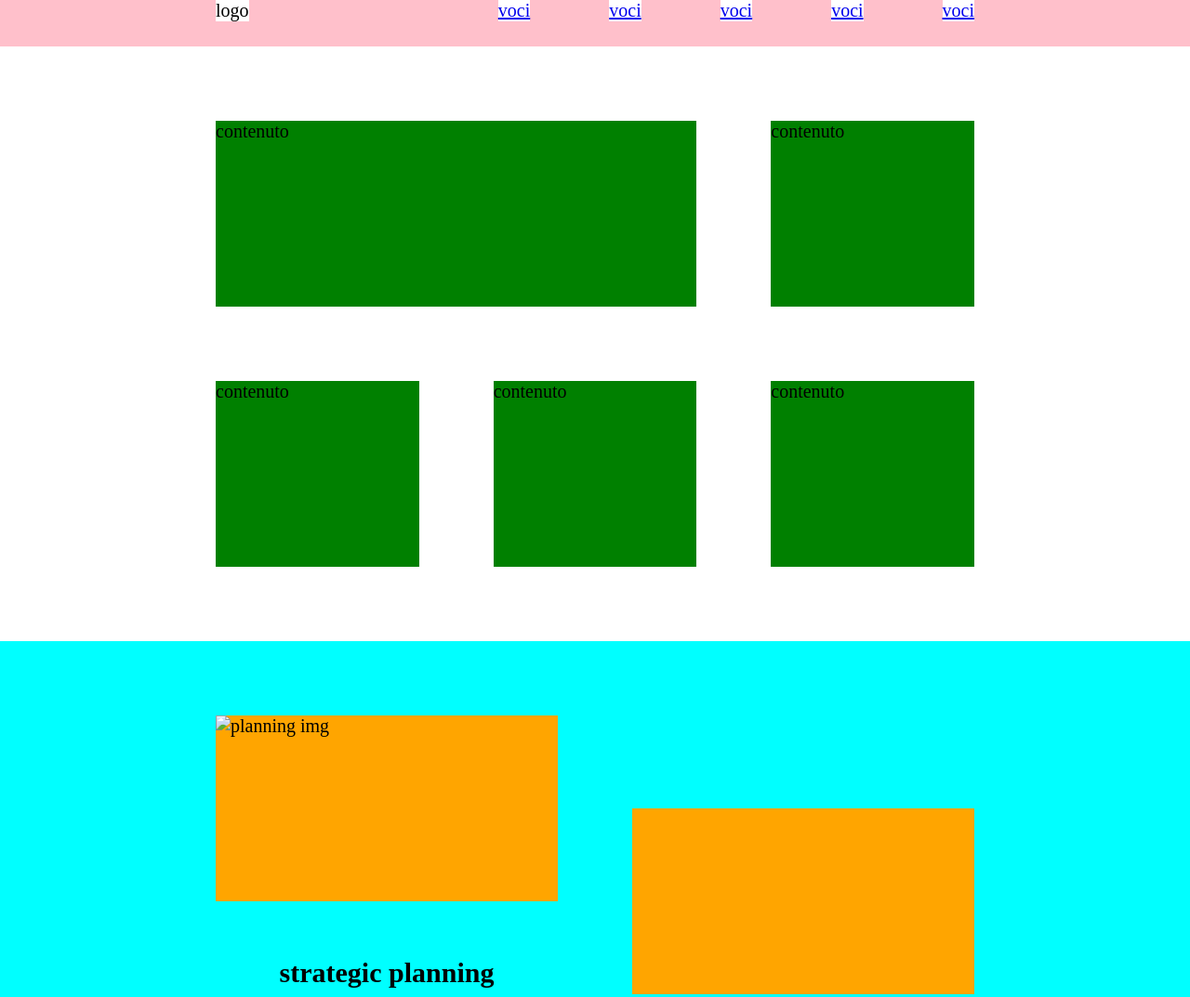
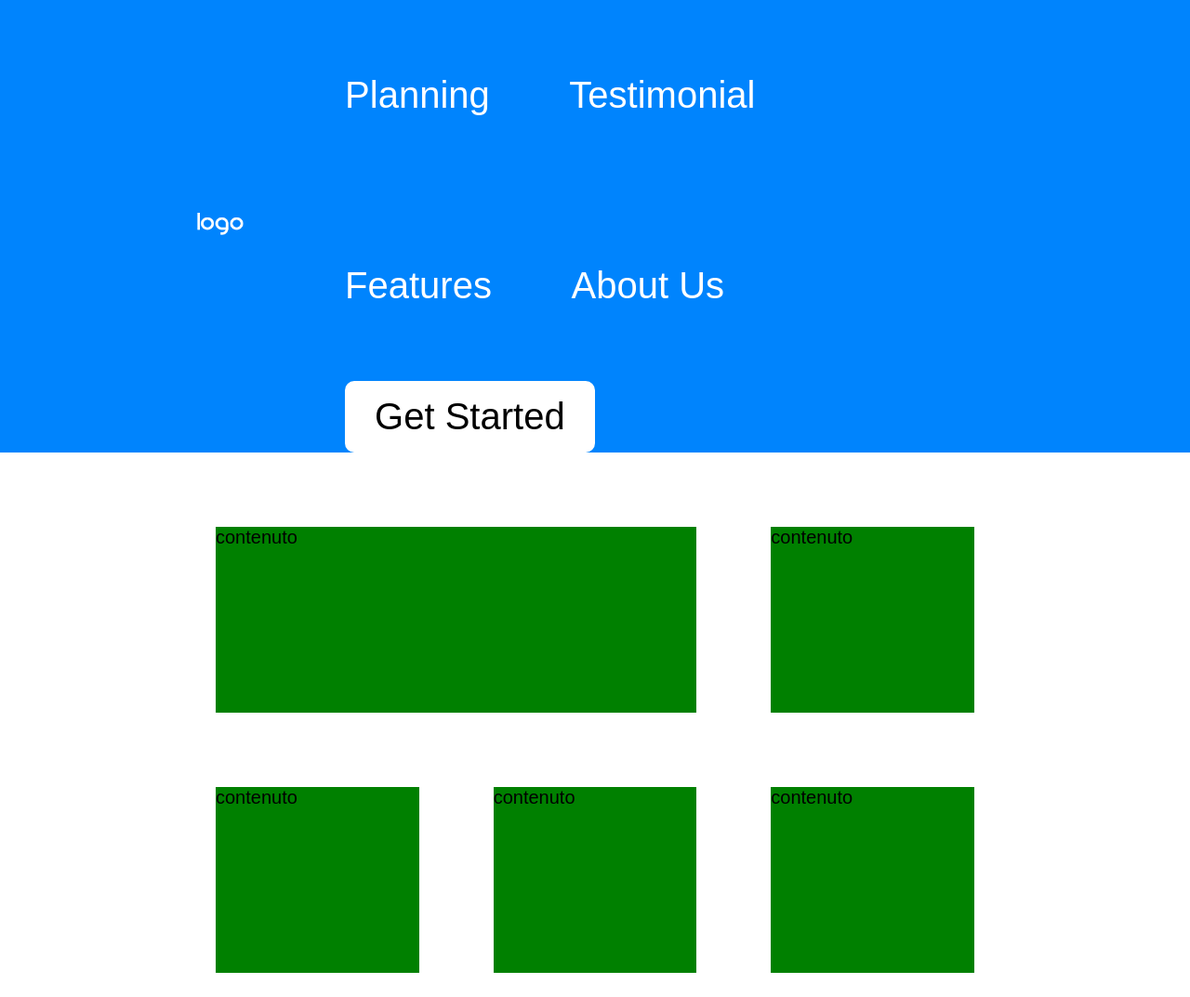
Before and after one commit to LorenzoPagani/html-css-responsive-layout, a plain HTML site: page index.html in a window 1280 px wide. Shown: the top 1073 px of the page at 93% size. Drawn offline with Linux system fonts and the light colour scheme.

Commit message:
styled header

```diff
--- a/CSS/style.css
+++ b/CSS/style.css
@@ -1,3 +1,5 @@
+/* generic */
+
 .debug {
     min-height: 200px;
     background-color: orange;
@@ -14,10 +16,38 @@ p {
     text-align: center;
 }
 
+a {
+    text-decoration: none;
+    color: white;
+}
 /* header */
 
+header {
+    background-color: #0084FD;
+}
+
+.logo,
+.navsec,
+.bars  {
+    padding: 2em 0;
+    margin: 0 1em;
+}
+
+.fa-bars {
+    font-size: 2em;
+    margin: 0 1em 0 0;
+}
 .navsec {
     display: none;
+    font-size: 2em;
+    font-weight: 100;
+}
+
+.navsec.started {
+    color: black;
+    background-color: white;
+    border-radius: 10px;
+    padding: .4em .8em;
 }
 
 /* media queries */
--- a/CSS/utilities.css
+++ b/CSS/utilities.css
@@ -3,6 +3,7 @@
     padding: 0;
     margin: 0;
     font-size: 2.5vh;
+    font-family: sans-serif;
 }
 
 h1 {font-size: 2em;}
--- a/index.html
+++ b/index.html
@@ -11,16 +11,16 @@
     </head>
     <body>
 
-        <header class="f-hei-1 bg-pink">
+        <header>
             <div class="container d-flex f-just-between f-align-center">
-                <div class="logo bg-white mx-2em">logo</div>
+                <a class="logo w-20" href="#"><img class="w-50" src="img/logo.png" alt=""></a>
                 <div>
-                    <a class="navsec bg-white mx-2em" href="#">voci</a>
-                    <a class="navsec bg-white mx-2em" href="#">voci</a>
-                    <a class="navsec bg-white mx-2em" href="#">voci</a>
-                    <a class="navsec bg-white mx-2em" href="#">voci</a>
-                    <a class="navsec started bg-white mx-2em" href="#">voci</a>
-                    <a class="bars bg-white mx-2em href" href="#">barre</a>
+                    <a class="navsec" href="#planning">Planning</a>
+                    <a class="navsec" href="#testimonial">Testimonial</a>
+                    <a class="navsec" href="#benefits">Features</a>
+                    <a class="navsec" href="#about">About Us</a>
+                    <a class="navsec started" href="#get-started">Get Started</a>
+                    <a class="bars" href="#"><i class="fa-solid fa-bars"></i></a>
                 </div>
             </div>
         </header>
@@ -76,7 +76,7 @@
             <!-- testimonials -->
 
             <section class="py-2em">
-                <div class="container">
+                <div id="testimonial" class="container">
                     <h3>Testimonials</h3>
                     <h2>We are committed... </h2>
                     <p>Lorem ipsum dolor sit amet consectetur adipisicing elit.
@@ -131,7 +131,7 @@
 
             <!-- get started -->
             <section class="py-2em bg-aqua">
-                <div class="container">
+                <div id="get-started" class="container">
                     <h4>GET STARTED</h4>
                     <h3>Simple, Tramnsparent</h3>
                     <h2>It's Free!</h2>
```
